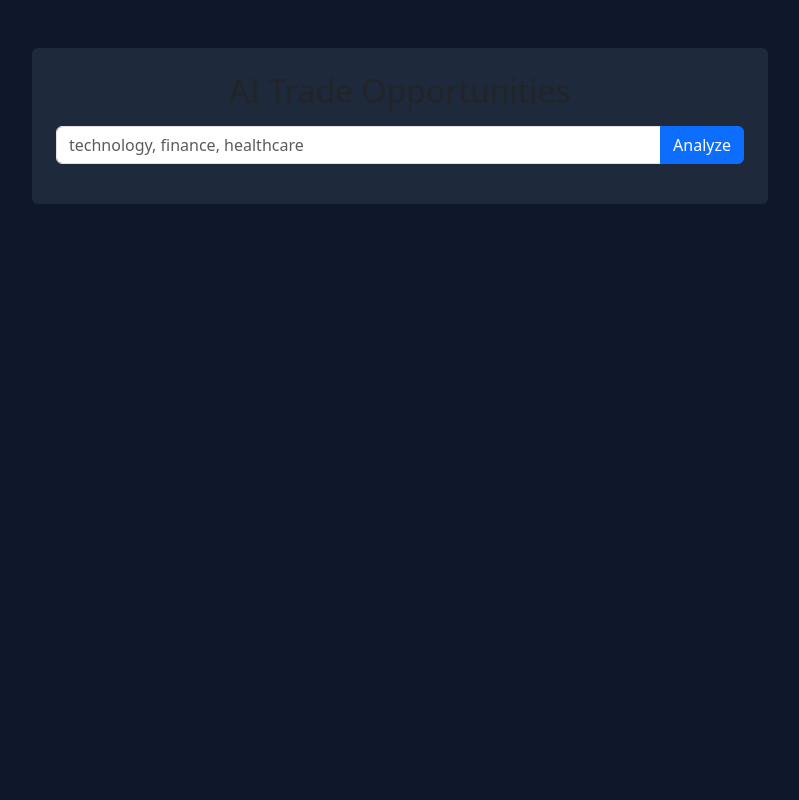
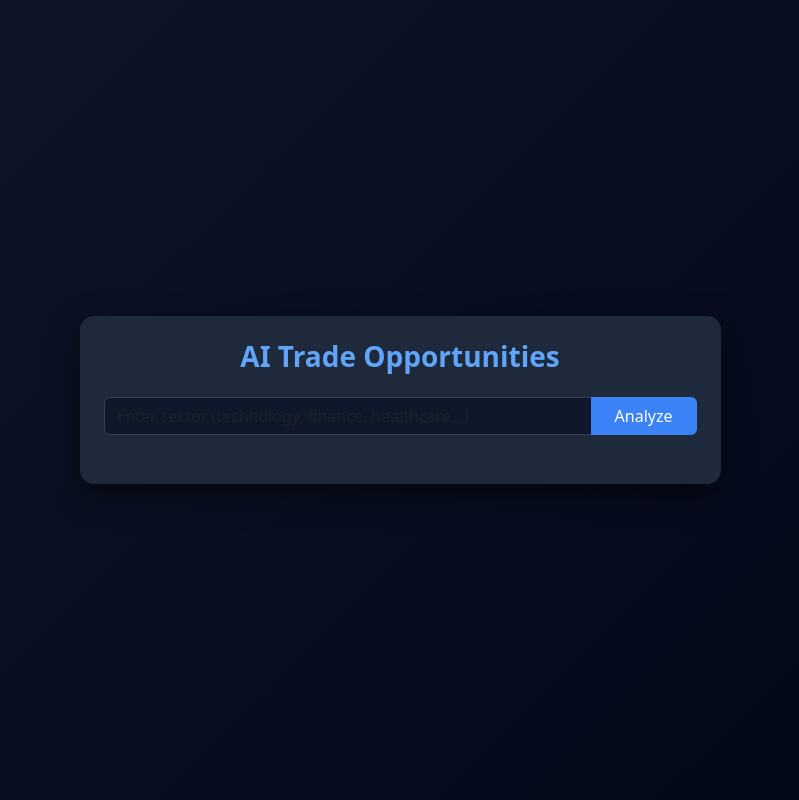
Before and after one commit to PRATIKSHETAKE/AppScrip, a FastAPI app: page / in a window 1280 px wide. Shown: the whole page, without its empty margins (240-1039 px from the left). Run offline with FastAPI, Linux system fonts and the light colour scheme.

Commit message:
Update index.html

```diff
--- a/templates/index.html
+++ b/templates/index.html
@@ -1,28 +1,81 @@
 <!DOCTYPE html>
-<html>
+<html lang="en">
 
 <head>
-
+<meta charset="UTF-8">
 <title>AI Trade Opportunities</title>
 
 <link href="https://cdn.jsdelivr.net/npm/bootstrap@5.3.2/dist/css/bootstrap.min.css" rel="stylesheet">
-
 <script src="https://cdn.jsdelivr.net/npm/marked/marked.min.js"></script>
 
 <style>
 
 body{
-background:#0f172a;
+background: linear-gradient(135deg,#0f172a,#020617);
+min-height:100vh;
+display:flex;
+align-items:center;
+justify-content:center;
+font-family: system-ui;
 color:white;
 }
 
-h1{
-color:#3b82f6;
-}
+/* Card */
 
 .card{
 background:#1e293b;
+border-radius:14px;
+box-shadow:0 10px 30px rgba(0,0,0,0.5);
 border:none;
+}
+
+/* Title */
+
+.title{
+font-weight:700;
+font-size:28px;
+color:#60a5fa;
+}
+
+/* Input */
+
+input{
+background:#0f172a !important;
+border:1px solid #334155 !important;
+color:white !important;
+}
+
+input::placeholder{
+color:#94a3b8;
+}
+
+/* Button */
+
+.btn-primary{
+background:#3b82f6;
+border:none;
+}
+
+.btn-primary:hover{
+background:#2563eb;
+}
+
+/* Result */
+
+#result{
+margin-top:25px;
+line-height:1.7;
+color:#e2e8f0;
+}
+
+/* Loading */
+
+#loading{
+margin-top:20px;
+}
+
+.spinner-border{
+color:#3b82f6;
 }
 
 </style>
@@ -31,29 +84,31 @@
 
 <body>
 
-<div class="container mt-5">
+<div class="container">
 
 <div class="row justify-content-center">
 
-<div class="col-lg-8">
+<div class="col-lg-7">
 
 <div class="card p-4">
 
-<h2 class="text-center mb-3">AI Trade Opportunities</h2>
+<h2 class="text-center title mb-4">AI Trade Opportunities</h2>
 
-<div class="input-group mb-3">
+<div class="input-group">
 
-<input id="sector" class="form-control" placeholder="technology, finance, healthcare">
+<input id="sector" class="form-control"
+placeholder="Enter sector (technology, finance, healthcare...)">
 
-<button class="btn btn-primary" onclick="analyze()">Analyze</button>
+<button class="btn btn-primary px-4" onclick="analyze()">
+Analyze
+</button>
 
 </div>
 
 <div id="loading" style="display:none" class="text-center">
 
-<div class="spinner-border"></div>
-
-<p>Generating analysis...</p>
+<div class="spinner-border mt-4"></div>
+<p class="mt-2">Analyzing market data...</p>
 
 </div>
 
@@ -70,5 +125,4 @@
 <script src="/static/script.js"></script>
 
 </body>
-
 </html>
```
